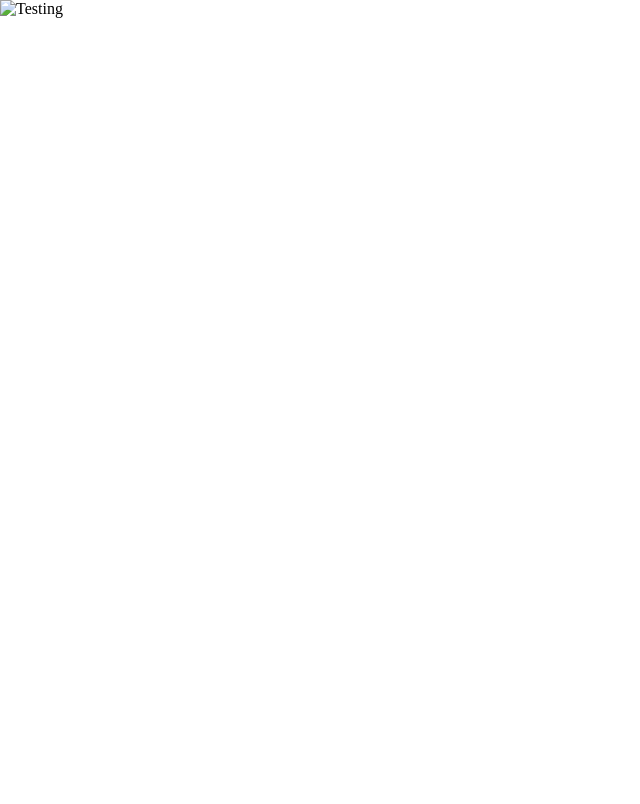
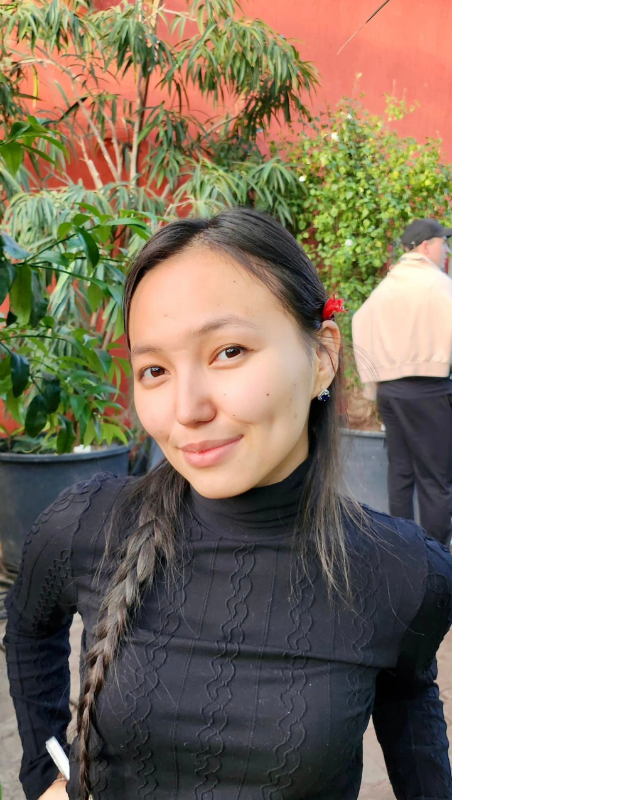
Before and after one commit to Martim-Magano/Rauza2, a plain HTML site: page index.html in a window 1280 px wide. Shown: the whole page, without its empty margins (0-640 px from the left). Drawn offline with Linux system fonts and the light colour scheme.

Commit message:
Update index.html

```diff
--- a/index.html
+++ b/index.html
@@ -14,6 +14,6 @@
     </style>
 </head>
 <body>
-    <img src="pearl-river-megacity.jpg" alt="Testing">
+    <img src="Rauza2.jpg" alt="Testing">
 </body>
 </html>
```
